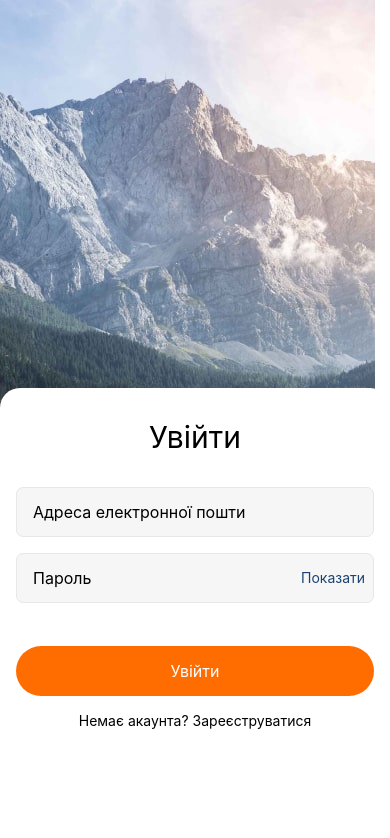
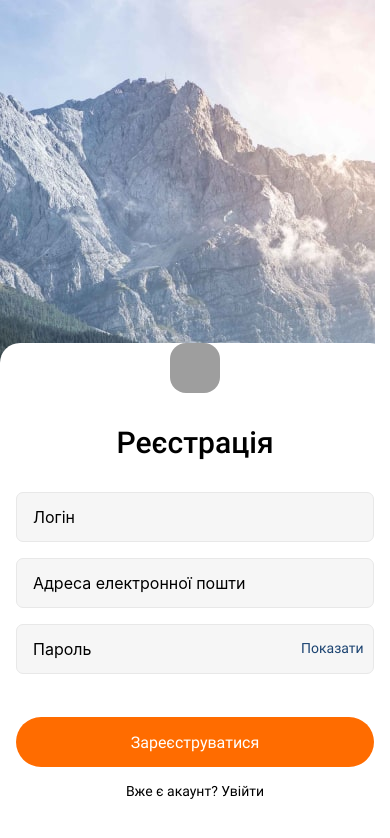
Before and after one commit to Vdovichenko1/rn-start, a React Native app in the folder myNewProjectRN/: screen / in a window 390 px wide. Shown: the top 838 px of the page. Built offline with nearby package versions, Linux system fonts and the light colour scheme; grey boxes are pictures that could not be loaded.

Commit message:
fonts add

```diff
--- a/myNewProjectRN/App.js
+++ b/myNewProjectRN/App.js
@@ -8,16 +8,36 @@ import {
 import LoginScreen from "./Screens/LoginScreen";
 import RegistrationScreen from "./Screens/RegistrationScreen";
 
+import { useFonts } from "expo-font";
+import * as SplashScreen from "expo-splash-screen";
+import { useCallback } from "react";
+
+SplashScreen.preventAutoHideAsync();
+
 export default function App() {
+  const [fontsLoaded] = useFonts({
+    "Roboto-Regular": require("./assets/fonts/Roboto-Regular.ttf"),
+    "Roboto-Medium": require("./assets/fonts/Roboto-Medium.ttf"),
+  });
+
+  const onLayoutRootView = useCallback(async () => {
+    if (fontsLoaded) {
+      await SplashScreen.hideAsync();
+    }
+  }, [fontsLoaded]);
+
+  if (!fontsLoaded) {
+    return null;
+  }
   return (
     <TouchableWithoutFeedback onPress={Keyboard.dismiss}>
-      <View style={styles.container}>
+      <View style={styles.container} onLayout={onLayoutRootView}>
         <ImageBackground
           style={styles.imageBG}
           source={require("./assets/images/bg.jpg")}
         >
-          {/* <RegistrationScreen /> */}
-          <LoginScreen />
+          <RegistrationScreen />
+          {/* <LoginScreen /> */}
         </ImageBackground>
       </View>
     </TouchableWithoutFeedback>
--- a/myNewProjectRN/Screens/LoginScreen.js
+++ b/myNewProjectRN/Screens/LoginScreen.js
@@ -82,6 +82,7 @@ const styles = StyleSheet.create({
     justifyContent: "center",
   },
   headerLogin: {
+    fontFamily: "Roboto-Medium",
     marginTop: 32,
     marginBottom: 32,
     fontSize: 30,
--- a/myNewProjectRN/Screens/RegistrationScreen.js
+++ b/myNewProjectRN/Screens/RegistrationScreen.js
@@ -1,4 +1,4 @@
-import { useEffect, useState } from "react";
+import { useCallback, useState } from "react";
 import {
   TouchableOpacity,
   Image,
@@ -7,21 +7,10 @@ import {
   TextInput,
   View,
   Keyboard,
-  Dimensions,
   Pressable,
 } from "react-native";
 
 import { togglePassword } from "../utils/togglePassword";
-
-import * as Font from "expo-font";
-import { AppLoading } from "expo";
-
-const loadFonts = async () => {
-  await Font.loadAsync({
-    "Roboto-Regular": require("../assets/fonts/Roboto-Regular.ttf"),
-    "Roboto-Medium": require("../assets/fonts/Roboto-Medium.ttf"),
-  });
-};
 
 const initialState = {
   login: "",
@@ -32,36 +21,12 @@ const initialState = {
 export default function RegistrationScreen() {
   const { passVisibility, handlePassword } = togglePassword();
   const [state, setState] = useState(initialState);
-  //   const [isReady, setIsReady] = useState(false);
-  //   const [dimensions, setDimensions] = useState(
-  //     Dimensions.get("window").width - 20 * 2
-  //   );
-  //   useEffect(() => {
-  //     const onChange = () => {
-  //       const width = Dimensions.get("window").width;
-  //       console.log(width);
-  //     };
-  //     Dimensions.addEventListener("change", onChange);
-  //     return () => {
-  //       Dimensions.removeEventListener("change", onChange);
-  //     };
-  //   }, []);
 
   const submitForm = () => {
     console.log(state);
     Keyboard.dismiss();
     setState(initialState);
   };
-
-  //   if (!isReady) {
-  //     return (
-  //       <AppLoading
-  //         startAsync={loadFonts}
-  //         onFinish={() => setIsReady(true)}
-  //         onError={console.warn}
-  //       />
-  //     );
-  //   }
 
   return (
     <View style={styles.mainContainer}>
@@ -139,6 +104,7 @@ const styles = StyleSheet.create({
     marginBottom: 32,
   },
   title: {
+    fontFamily: "Roboto-Medium",
     marginBottom: 32,
     fontSize: 30,
     lineHeight: 35,
@@ -160,6 +126,7 @@ const styles = StyleSheet.create({
     paddingHorizontal: 16,
   },
   hidenPass: {
+    fontFamily: "Roboto-Regular",
     position: "absolute",
     top: -50,
     left: 285,
@@ -175,11 +142,13 @@ const styles = StyleSheet.create({
     alignItems: "center",
   },
   btnText: {
+    fontFamily: "Roboto-Regular",
     color: "#FFFFFF",
     fontSize: 16,
     lineHeight: 19,
   },
   signIn: {
+    fontFamily: "Roboto-Regular",
     marginBottom: 45,
   },
 });
--- a/myNewProjectRN/package.json
+++ b/myNewProjectRN/package.json
@@ -10,6 +10,8 @@
   },
   "dependencies": {
     "expo": "~47.0.12",
+    "expo-font": "^11.0.1",
+    "expo-splash-screen": "^0.17.5",
     "expo-status-bar": "~1.4.2",
     "react": "18.1.0",
     "react-native": "0.70.5"
```
Also changed, not shown: 1 other file (tests, documents, lock files or other folders).
